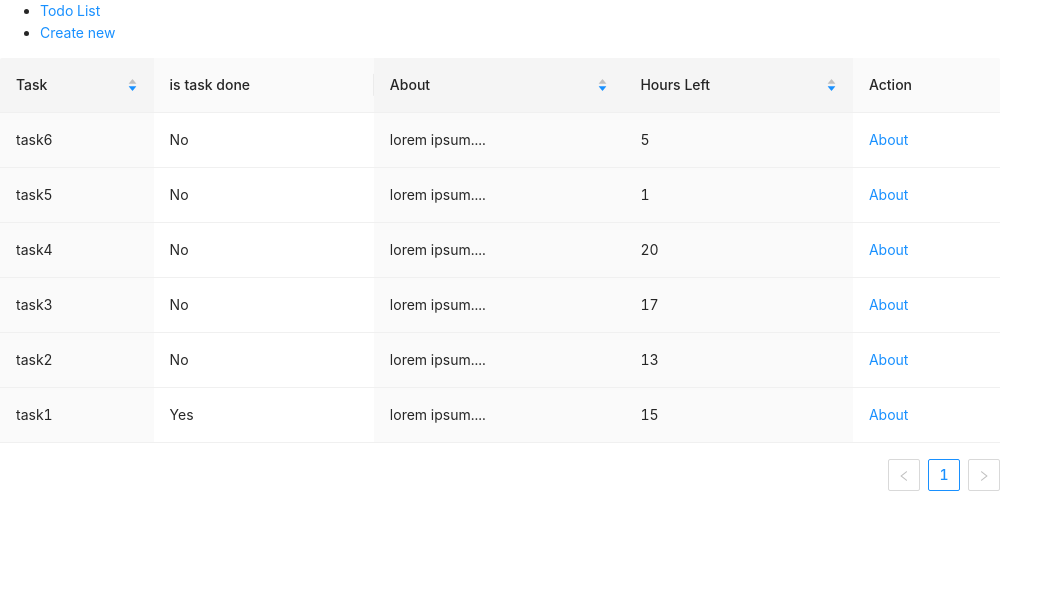
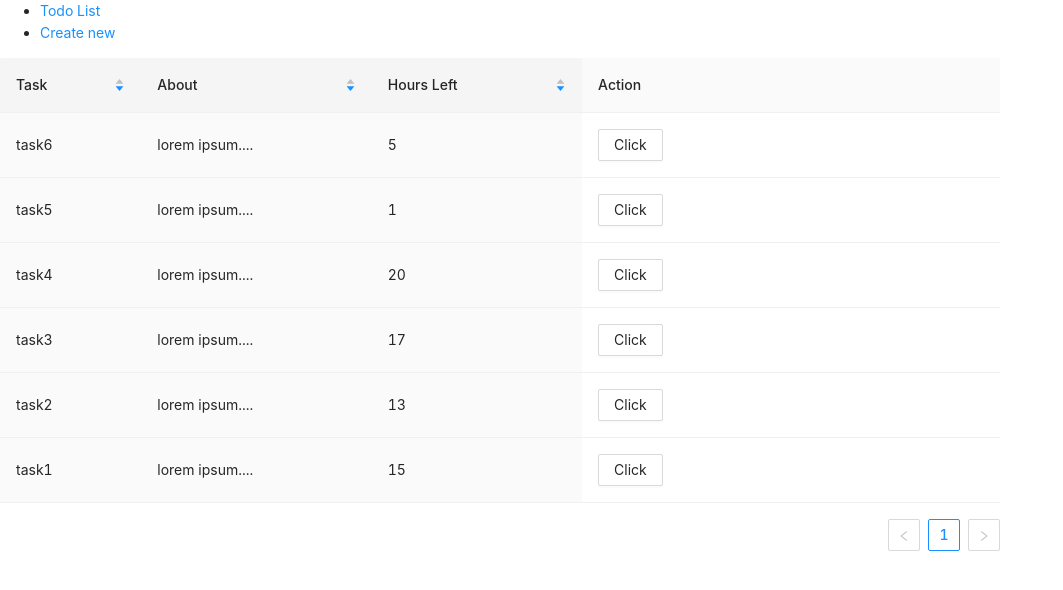
Before and after one commit to jancurevic/todo, a React (Create React App) app: page / in a window 1280 px wide. Shown: the top 590 px of the page, without its empty margins (0-1063 px from the left). Built offline with nearby package versions, Linux system fonts and the light colour scheme.

Commit message:
added about support

```diff
--- a/package.json
+++ b/package.json
@@ -7,6 +7,7 @@
     "@testing-library/react": "^11.2.7",
     "@testing-library/user-event": "^12.8.3",
     "antd": "^4.16.0",
+    "formik": "^2.2.9",
     "react": "^17.0.2",
     "react-dom": "^17.0.2",
     "react-router-dom": "^5.2.0",
--- a/src/App.js
+++ b/src/App.js
@@ -1,11 +1,74 @@
-import React from "react";
+import React, {useState} from "react";
 import "./App.css";
 import TodoList from "./components/TodoList/TodoList";
-import NewTodo from "./components/NewTodo/NewTodo";
+import TodoAdd from "./components/NewTodo/NewTodo";
 import Todo from "./components/Todo/Todo";
 import { BrowserRouter as Router, Switch, Route, Link } from "react-router-dom";
 
 function App() {
+
+  const [todos, setTodos] = useState([
+    {
+      // id: 1,
+      task: "task1",
+      // isDone: true,
+      about: "lorem  ipsum....",
+      hoursLeft: 15,
+      additionalInfo: 'lorem ipsum....',
+      rating: 1,
+      isAboutVisible: false
+    },
+    {
+      // id: 2,
+      task: "task2",
+      // isDone: false,
+      about: "lorem ipsum....",
+      hoursLeft: 13,
+      additionalInfo: 'lorem ipsum....',
+      rating: 2,
+      isAboutVisible: false
+    },
+    {
+      // id: 3,
+      task: "task3",
+      // isDone: false,
+      about: "lorem ipsum....",
+      hoursLeft: 17,
+      additionalInfo: 'lorem ipsum....',
+      rating: 3,
+      isAboutVisible: false
+    },
+    {
+      // id: 4,
+      task: "task4",
+      // isDone: false,
+      about: "lorem ipsum....",
+      hoursLeft: 20,
+      additionalInfo: 'lorem ipsum....',
+      rating: 4,
+      isAboutVisible: false
+    },
+    {
+      // id: 5,
+      task: "task5",
+      // isDone: false,
+      about: "lorem ipsum....",
+      hoursLeft: 1,
+      additionalInfo: 'lorem ipsum....',
+      rating: 5,
+      isAboutVisible: false
+    },
+    {
+      // id: 6,
+      task: "task6",
+      // isDone: false,
+      about: "lorem ipsum....",
+      hoursLeft: 5,
+      additionalInfo: 'lorem ipsum....',
+      rating: 6,
+      isAboutVisible: false
+    },
+  ]);
   return (
     <Router>
       <div>
@@ -24,13 +87,13 @@ function App() {
             renders the first one that matches the current URL. */}
         <Switch>
           <Route path="/new-todo">
-            <NewTodo />
+            <TodoAdd todos={todos} setTodos={setTodos}/>
           </Route>
           <Route path="/todo/:id">
             <Todo/>
           </Route>
           <Route path="/">
-            <TodoList />
+            <TodoList todos={todos} setTodos={setTodos}/>
           </Route>
         </Switch>
       </div>
--- /dev/null
+++ b/src/components/AboutButton/AboutButton.jsx
@@ -0,0 +1,26 @@
+
+import React from "react";
+import { Button } from "antd";
+
+export default function AboutButton({todos, setTodos, record}){
+
+  return (
+    <div
+      className="btn-wrap"
+      style={{
+        width: "200px",
+      }}
+    >
+      {" "}
+      <Button
+        onClick={() => {
+            console.log(record)
+          setTodos([...todos.map(todo => todo.task === record.task ? {...record, isAboutVisible: !record.isAboutVisible} : todo)]);
+        }}
+      >
+        {" "}
+        Click{" "}
+      </Button>
+    </div>
+  );
+};
--- /dev/null
+++ b/src/components/AboutTodo/AboutTodo.jsx
@@ -0,0 +1,10 @@
+import React from "react";
+
+export default function AboutTodo({todo}){
+  return (
+    <>
+        <div>Additional info - {todo.additionalInfo}</div>
+        <div>Rating - {todo.rating}</div>
+    </>
+  );
+};
--- a/src/components/NewTodo/NewTodo.jsx
+++ b/src/components/NewTodo/NewTodo.jsx
@@ -1,8 +1,57 @@
 import React from "react";
+import { Formik, Form, useField } from "formik";
 
-export default function NewTodo(){
-
+const TodoInputs = () => {
+  const [field1] = useField("task");
+  const [field2] = useField("about");
+  const [field3] = useField("hoursLeft");
+  const [field4] = useField("additionalInfo");
+  const [field5] = useField("rating");
   return (
-    <div>New Todo component works!</div>
+    <div>
+      <input {...field1} className="msfForF1" />
+      <input {...field2} className="msfForF2" />
+      <input {...field3} className="msfForF3" />
+      <input {...field4} className="msfForF3" />
+      <input {...field5} className="msfForF3" />
+    </div>
   );
 };
+
+const TodoAdd = (props) => {
+  const handleSubmit = (newTodo) => {
+    props.setTodos([...props.todos, {...newTodo, isAboutVisible: false}]);
+  };
+  return (
+    <div className="mydiv">
+      <Formik
+        initialValues={{
+          // id: 2,
+          task: "task2",
+          // isDone: false,
+          about: "lorem ipsum....",
+          hoursLeft: 0,
+          additionalInfo: 'None',
+          rating: 5
+        }}
+        onSubmit={handleSubmit}
+      >
+        {() => {
+          return (
+            <Form className="myform">
+              <div className="nextdiv">
+                <TodoInputs />
+                <button type="submit" className="myButton">
+                  Submit
+                </button>
+              </div>
+            </Form>
+          );
+        }}
+      </Formik>
+    </div>
+  );
+};
+
+export default TodoAdd;
+// wszedzie ENTERY
--- a/src/components/TodoList/TodoList.jsx
+++ b/src/components/TodoList/TodoList.jsx
@@ -4,11 +4,10 @@ import "./TodoList.css";
 // import { Todo } from "../Todo/Todo";
 import { Table } from "antd";
 
-import { Link, useHistory } from "react-router-dom";
+import AboutButton from "../AboutButton/AboutButton";
+import AboutTodo from "../AboutTodo/AboutTodo";
 
-export default function TodoList() {
-  const history = useHistory();
-
+export default function TodoList({ todos, setTodos }) {
   const columns = [
     {
       title: "Task",
@@ -16,12 +15,12 @@ export default function TodoList() {
       defaultSortOrder: "descend",
       sorter: (a, b) => a.task > b.task,
     },
-    {
-      title: "is task done",
-      dataIndex: "isDone",
-      // defaultSortOrder: 'descend',
-      // sorter: (a, b) => a.age - b.age,
-    },
+    // {
+    //   title: "is task done",
+    //   dataIndex: "isDone",
+    //   // defaultSortOrder: 'descend',
+    //   // sorter: (a, b) => a.age - b.age,
+    // },
     {
       title: "About",
       dataIndex: "about",
@@ -38,76 +37,81 @@ export default function TodoList() {
       title: "Action",
       dataIndex: "",
       key: "x",
-      render: () => <Link to="/todo-about/">About</Link>,
+      render: (record) => (
+        <>
+          <AboutButton todos={todos} setTodos={setTodos} record={record} />
+          {record.isAboutVisible && <AboutTodo todo={record}/>}
+        </>
+      ),
     },
   ];
 
-  const todos = [
-    {
-      id: 1,
-      task: "task1",
-      isDone: true,
-      about: "lorem  ipsum....",
-      hoursLeft: 15,
-    },
-    {
-      id: 2,
-      task: "task2",
-      isDone: false,
-      about: "lorem ipsum....",
-      hoursLeft: 13,
-    },
-    {
-      id: 3,
-      task: "task3",
-      isDone: false,
-      about: "lorem ipsum....",
-      hoursLeft: 17,
-    },
-    {
-      id: 4,
-      task: "task4",
-      isDone: false,
-      about: "lorem ipsum....",
-      hoursLeft: 20,
-    },
-    {
-      id: 5,
-      task: "task5",
-      isDone: false,
-      about: "lorem ipsum....",
-      hoursLeft: 1,
-    },
-    {
-      id: 6,
-      task: "task6",
-      isDone: false,
-      about: "lorem ipsum....",
-      hoursLeft: 5,
-    },
-  ];
+  // const todos = [
+  //   {
+  //     // id: 1,
+  //     task: "task1",
+  //     // isDone: true,
+  //     about: "lorem  ipsum....",
+  //     hoursLeft: 15,
+  //   },
+  //   {
+  //     // id: 2,
+  //     task: "task2",
+  //     // isDone: false,
+  //     about: "lorem ipsum....",
+  //     hoursLeft: 13,
+  //   },
+  //   {
+  //     // id: 3,
+  //     task: "task3",
+  //     // isDone: false,
+  //     about: "lorem ipsum....",
+  //     hoursLeft: 17,
+  //   },
+  //   {
+  //     // id: 4,
+  //     task: "task4",
+  //     // isDone: false,
+  //     about: "lorem ipsum....",
+  //     hoursLeft: 20,
+  //   },
+  //   {
+  //     // id: 5,
+  //     task: "task5",
+  //     // isDone: false,
+  //     about: "lorem ipsum....",
+  //     hoursLeft: 1,
+  //   },
+  //   {
+  //     // id: 6,
+  //     task: "task6",
+  //     // isDone: false,
+  //     about: "lorem ipsum....",
+  //     hoursLeft: 5,
+  //   },
+  // ];
 
   // function onChange(pagination, filters, sorter, extra) {
   //   console.log("params", pagination, filters, sorter, extra);
   // }
 
-  const mappedTodos = todos.map((todo) => ({
-    ...todo,
-    isDone: todo.isDone ? "Yes" : "No",
-  }));
+  // const mappedTodos = todos.map((todo) => ({
+  //   ...todo,
+  //   // isDone: todo.isDone ? "Yes" : "No",
+  // }));
 
   return (
     <Table
       className="todoTable"
       columns={columns}
-      dataSource={mappedTodos}
-      onRow={(record, rowIndex) => {
-        return {
-          onClick: () => {
-            history.push(`/todo/${record.id}`);
-          },
-        };
-      }}
+      dataSource={todos}
+      // onRow={(record, rowIndex) => {
+      //   return {
+      //     onClick: () => {
+      //       history.push(`/todo/${record.id}`);
+      //     },
+      //   };
+      // }}
     />
   );
 }
```
Also changed, not shown: 1 other file (tests, documents, lock files or other folders).
